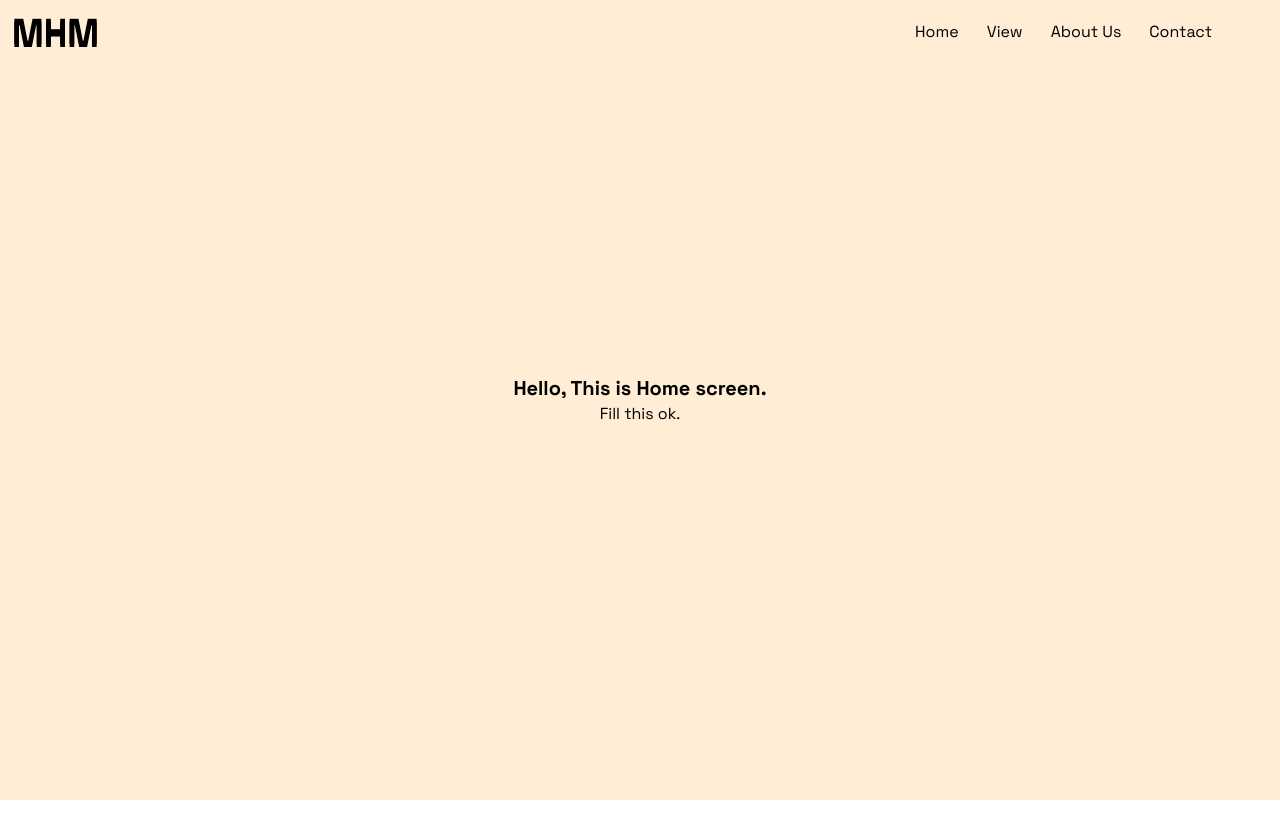
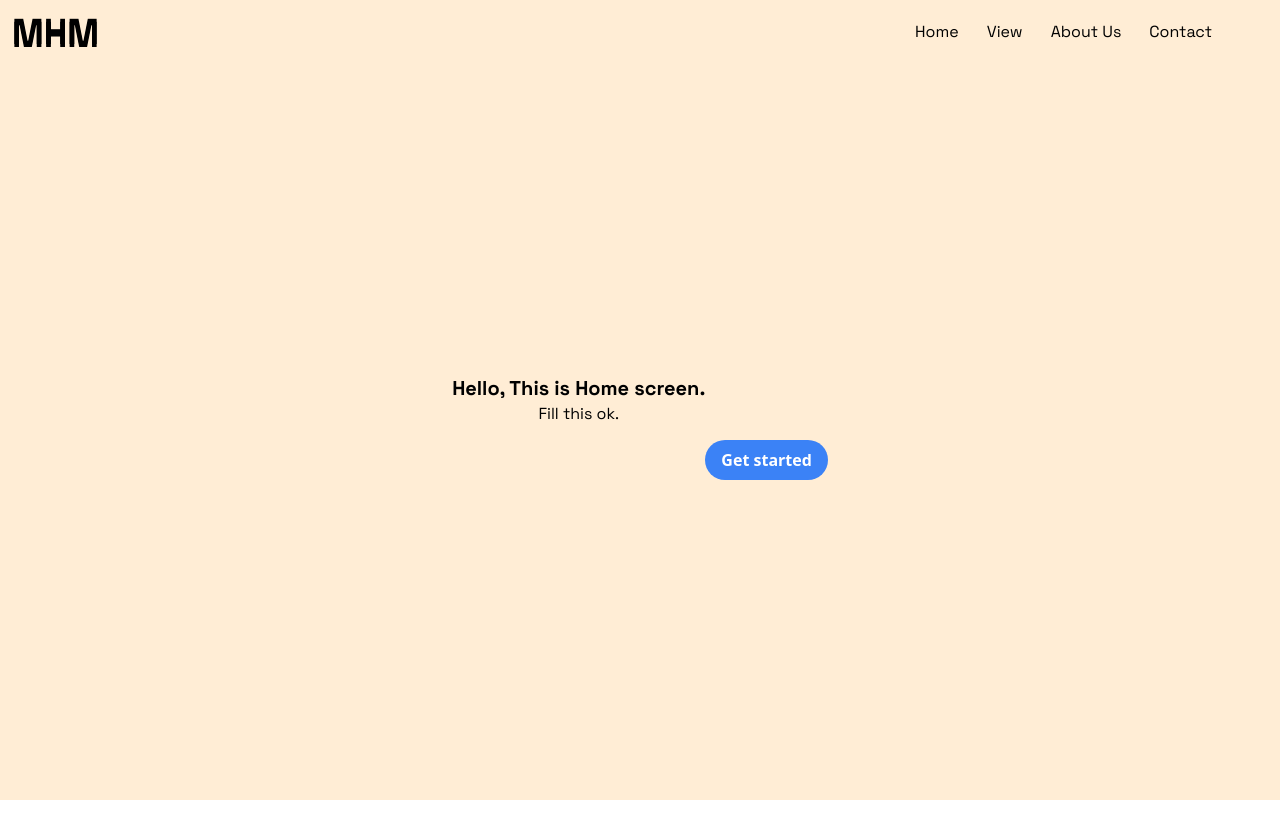
Before and after one commit to Menmymissus/mhm-nepal-health-qa, a React (Create React App) app in the folder mhmfrontendframework/: page / in a window 1280 px wide. Shown: the top 838 px of the page. Built offline with nearby package versions, Linux system fonts and the light colour scheme.

Commit message:
button added

```diff
--- a/mhmfrontendframework/src/App.js
+++ b/mhmfrontendframework/src/App.js
@@ -1,7 +1,7 @@
 import Navbar from "./components/Navbar";
 import { useState, useEffect } from "react";
-import axios from 'axios';
-import {Route,Routes } from "react-router-dom";
+import axios from "axios";
+import { Route, Routes } from "react-router-dom";
 import Home from "./components/Home";
 import About from "./components/About";
 import Contact from "./components/Contact";
@@ -9,39 +9,32 @@ import View from "./components/View";
 import LoginPage from "./components/LoginPage";
 import Signup from "./components/Signup";
 
-axios.defaults.xsrfCookieName = 'csrftoken';
-axios.defaults.xsrfHeaderName = 'X-CSRFToken';
+axios.defaults.xsrfCookieName = "csrftoken";
+axios.defaults.xsrfHeaderName = "X-CSRFToken";
 axios.defaults.withCredentials = true;
 
 const client = axios.create({
-  baseURL: "http://127.0.0.1:8000"
-})
+  baseURL: "http://127.0.0.1:8000",
+});
 
 function App() {
-
-
-
   return (
     <div className="App">
-
       <Navbar />
       <div className="min-h-full h-screen flex items-center justify-center py-12 px-4 sm:px-6 lg:px-8">
         <div className="max-w-md w-full space-y-8">
           <Routes>
-        <Route path="/" element={<Home />}/>
-        <Route path="/about" element={<About />}/>
-        <Route path="/contact" element={<Contact />}/>
-        <Route path="/view" element={<View />}/>
+            <Route path="/" element={<Home />} />
+            <Route path="/about" element={<About />} />
+            <Route path="/contact" element={<Contact />} />
+            <Route path="/view" element={<View />} />
 
-        <Route path="/login" element={<LoginPage />}/>
+            <Route path="/login" element={<LoginPage />} />
 
-        <Route path="/signup" element={<Signup />}/>
+            <Route path="/signup" element={<Signup />} />
           </Routes>
-
-
         </div>
       </div>
-
     </div>
   );
 }
--- a/mhmfrontendframework/src/components/Home.jsx
+++ b/mhmfrontendframework/src/components/Home.jsx
@@ -1,5 +1,6 @@
 import React from "react";
 import {useTypingEffect} from "./customhooks/typingeffect";
+import { Link } from "react-router-dom";
 
 const Home = () => {
 
@@ -15,6 +16,11 @@ const Home = () => {
           <div className="text-center font-spaceGrotesk">{subtext}</div>
 
         </div>
+        <div className="flex justify-center mt-10">
+        <Link to="/login">
+          <button className="bg-blue-500 hover:bg-blue-700 text-white font-bold py-2 px-4 rounded-full mt-20 flex flex-col justify-center">Get started</button>
+        </Link>
+        </div>
       </main>
     </>
   );
--- a/mhmfrontendframework/src/components/Login.js
+++ b/mhmfrontendframework/src/components/Login.js
@@ -106,6 +106,7 @@ export default function Login(){
                 paragraph="Don't have an account yet? "
                 linkName="Signup"
                 linkUrl="/signup"
+                className="absolute top-0 left-0 h-screen w-screen bg-orange-100"
                 />
         <form className="mt-8 space-y-6" onSubmit={e => submitLogin(e)}>
         <div className="-space-y-px">
--- a/mhmfrontendframework/src/components/Signup.jsx
+++ b/mhmfrontendframework/src/components/Signup.jsx
@@ -81,6 +81,7 @@ export default function Signup(){
               paragraph="Already have an account? "
               linkName="Login"
               linkUrl="/login"
+              className="absolute top-0 left-0 h-screen w-screen bg-orange-100"
             />
         <form className="mt-8 space-y-6" onSubmit={e => submitRegistration(e)}>
         <div className="">
--- a/mhmfrontendframework/src/index.css
+++ b/mhmfrontendframework/src/index.css
@@ -1,3 +1,7 @@
 @tailwind base;
 @tailwind components;
 @tailwind utilities;
+
+body{
+    overflow: hidden;
+}
```
Also changed, not shown: 1 other file (tests, documents, lock files or other folders). Lines whose indentation alone changed are shown as unchanged.
